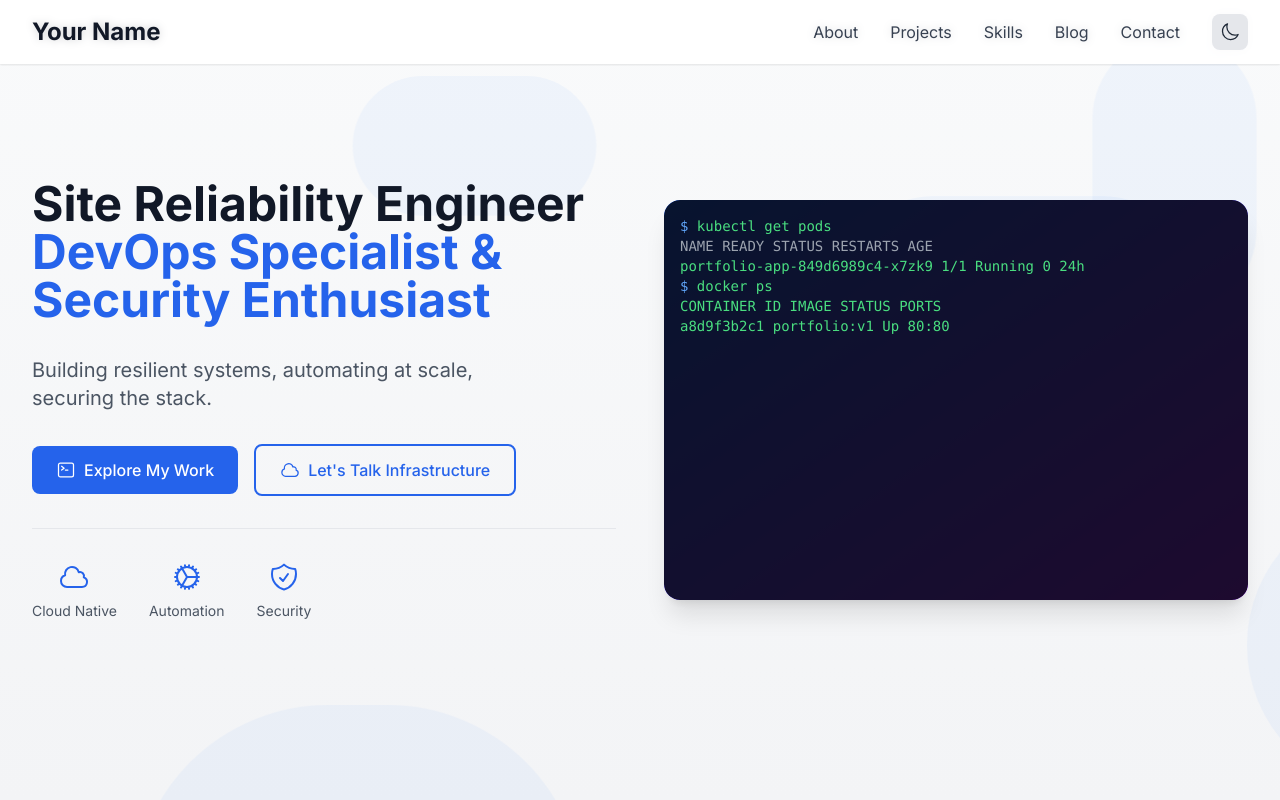
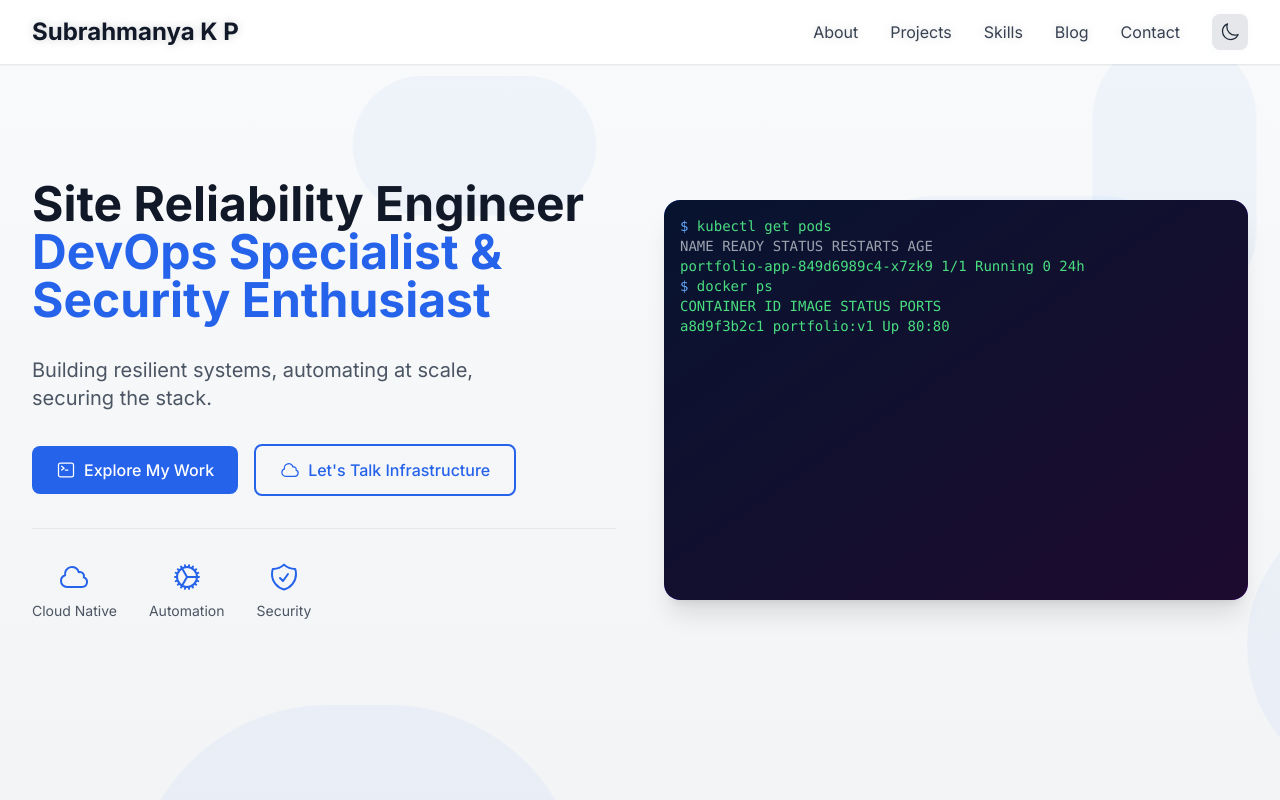
Before and after one commit to subbukp/portfolio, a Next.js app: page / in a window 1280 px wide. Shown: the top 800 px of the page. Built offline with nearby package versions, Linux system fonts and the light colour scheme.

Commit message:
added names in website

```diff
--- a/components/sections/BlogPostContent.tsx
+++ b/components/sections/BlogPostContent.tsx
@@ -30,7 +30,7 @@ const blogPosts: BlogPosts = {
     title: "How I Set Up GitOps with ArgoCD in 10 Steps",
     date: "2024-04-01",
     readingTime: "15 min read",
-    author: "Your Name",
+    author: "Subrahmanya K P",
     tags: ["GitOps", "ArgoCD", "Kubernetes", "DevOps"],
     content: `
 # How I Set Up GitOps with ArgoCD in 10 Steps
@@ -168,7 +168,7 @@ Happy GitOps-ing! 🚀
     title: "Securing CI/CD Pipelines: A DevOps Checklist",
     date: "2024-03-25",
     readingTime: "12 min read",
-    author: "Your Name",
+    author: "Subrahmanya K P",
     tags: ["Security", "CI/CD", "DevOps", "Best Practices"],
     content: "Content for CI/CD security blog post..."
   },
@@ -176,7 +176,7 @@ Happy GitOps-ing! 🚀
     title: "Zero Downtime Deployments with Kubernetes",
     date: "2024-03-18",
     readingTime: "18 min read",
-    author: "Your Name",
+    author: "Subrahmanya K P",
     tags: ["Kubernetes", "DevOps", "Deployment", "SRE"],
     content: "Content for zero downtime deployments blog post..."
   }
--- a/components/shared/Footer.tsx
+++ b/components/shared/Footer.tsx
@@ -33,7 +33,7 @@ const Footer = () => {
             Made with ❤️ using Next.js and TypeScript
           </p>
           <p className="text-gray-400 text-sm mt-2">
-            © {currentYear} Your Name. All rights reserved.
+            © {currentYear} Subrahmanya K P. All rights reserved.
           </p>
         </div>
       </div>
--- a/components/shared/Navbar.tsx
+++ b/components/shared/Navbar.tsx
@@ -25,7 +25,7 @@ const Navbar = () => {
       <div className="max-w-7xl mx-auto px-4 sm:px-6 lg:px-8">
         <div className="flex justify-between h-16 items-center">
           <Link href="/" className="text-2xl font-bold text-gray-900 dark:text-white">
-            Your Name
+            Subrahmanya K P
           </Link>
 
           {/* Desktop Navigation */}
--- a/content/blog/building-observability-platform.mdx
+++ b/content/blog/building-observability-platform.mdx
@@ -2,7 +2,7 @@
 title: "Building a Modern Observability Platform: An SRE's Guide"
 date: "2024-03-28"
 excerpt: "A comprehensive guide to building a modern observability platform using Prometheus, Grafana, and OpenTelemetry. Learn how to implement the three pillars of observability: metrics, logs, and traces."
-author: "Your Name"
+author: "Subrahmanya K P"
 tags: ["SRE", "Observability", "Prometheus", "Grafana", "OpenTelemetry"]
 ---
 
--- a/content/blog/certifications-and-achievements.mdx
+++ b/content/blog/certifications-and-achievements.mdx
@@ -2,7 +2,7 @@
 title: "Professional Certifications & Continuous Learning"
 date: "2024-03-29"
 excerpt: "A showcase of professional certifications, learning achievements, and continuous education in cloud, DevOps, and security domains."
-author: "Your Name"
+author: "Subrahmanya K P"
 tags: ["Certifications", "Cloud", "DevOps", "Security", "Learning"]
 ---
 
--- a/content/blog/gitops-setup-with-argocd.mdx
+++ b/content/blog/gitops-setup-with-argocd.mdx
@@ -2,7 +2,7 @@
 title: "How I Set Up GitOps with ArgoCD in 10 Steps"
 date: "2024-04-01"
 excerpt: "A practical guide to implementing GitOps using ArgoCD, from initial setup to advanced deployment strategies. Learn how to automate your Kubernetes deployments and maintain infrastructure as code."
-author: "Your Name"
+author: "Subrahmanya K P"
 tags: ["GitOps", "ArgoCD", "Kubernetes", "DevOps"]
 ---
 
```
